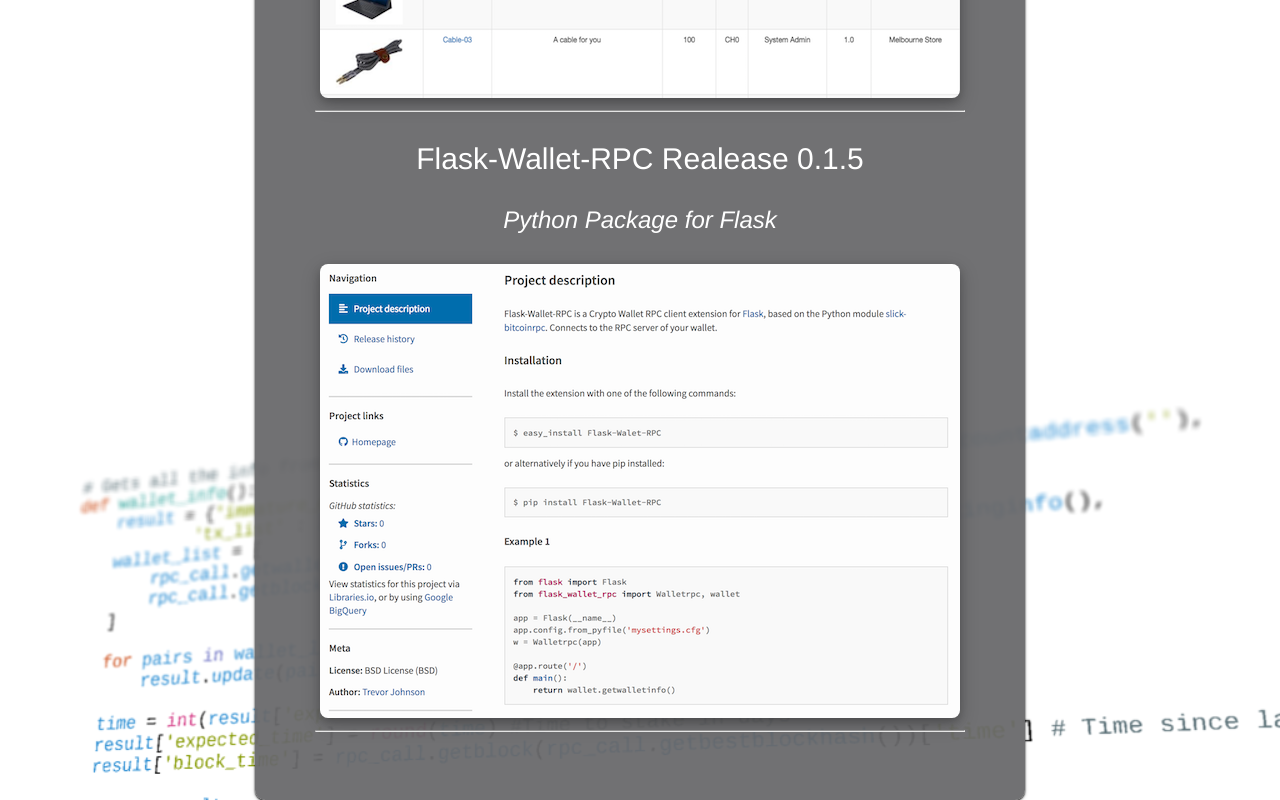
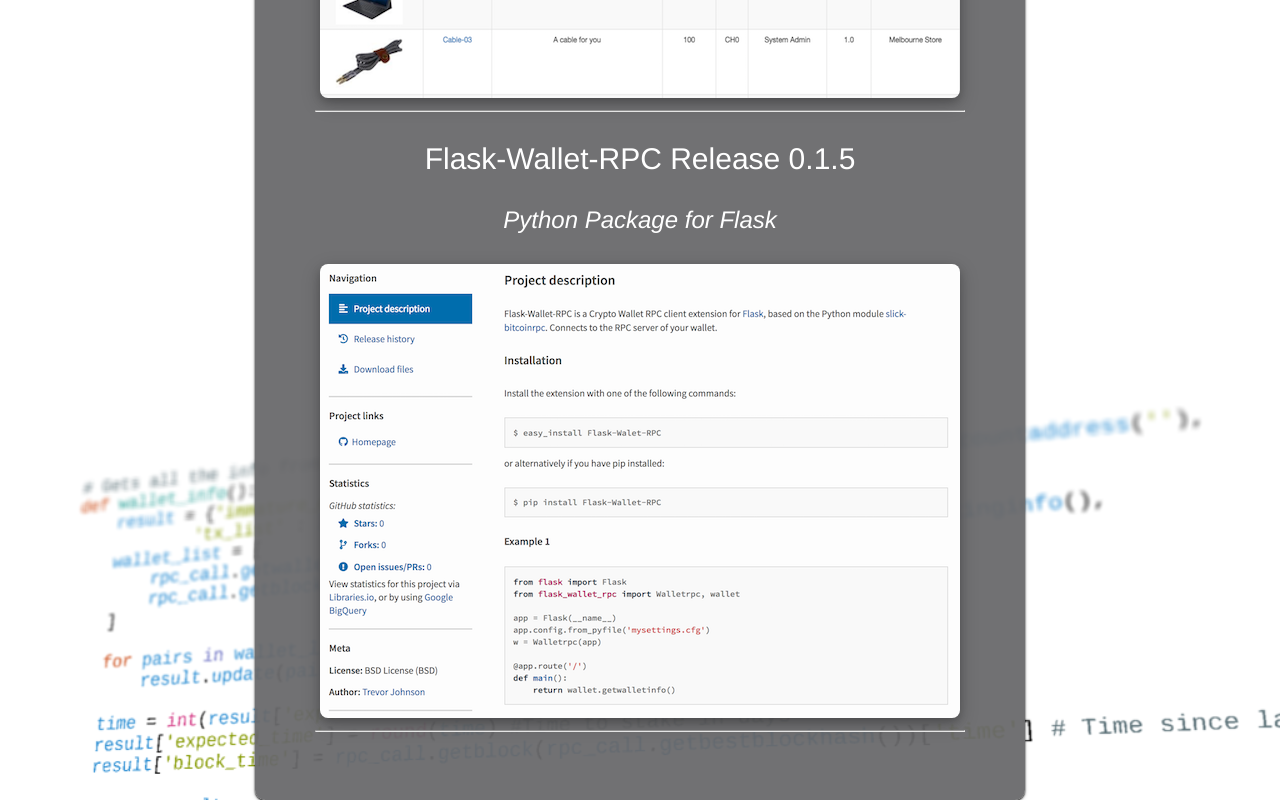
Before and after one commit to OneDevGuy/onedevguy.github.io, a plain HTML site: page index.html in a window 1280 px wide. Shown: the part 2400-3200 px from the top of the page. Drawn offline with Linux system fonts and the light colour scheme.

Commit message:
Edit profile

```diff
--- a/index.html
+++ b/index.html
@@ -111,7 +111,7 @@
       <img src="inv.png">
       <br />
       <hr>
-      <p>Flask-Wallet-RPC Realease 0.1.5 <br />
+      <p>Flask-Wallet-RPC Release 0.1.5 <br />
         <h2 style="font-style: italic;">Python Package for Flask</h2>
       </p>
       <a href="https://pypi.org/project/Flask-Wallet-RPC/" target="_blank" >
```
